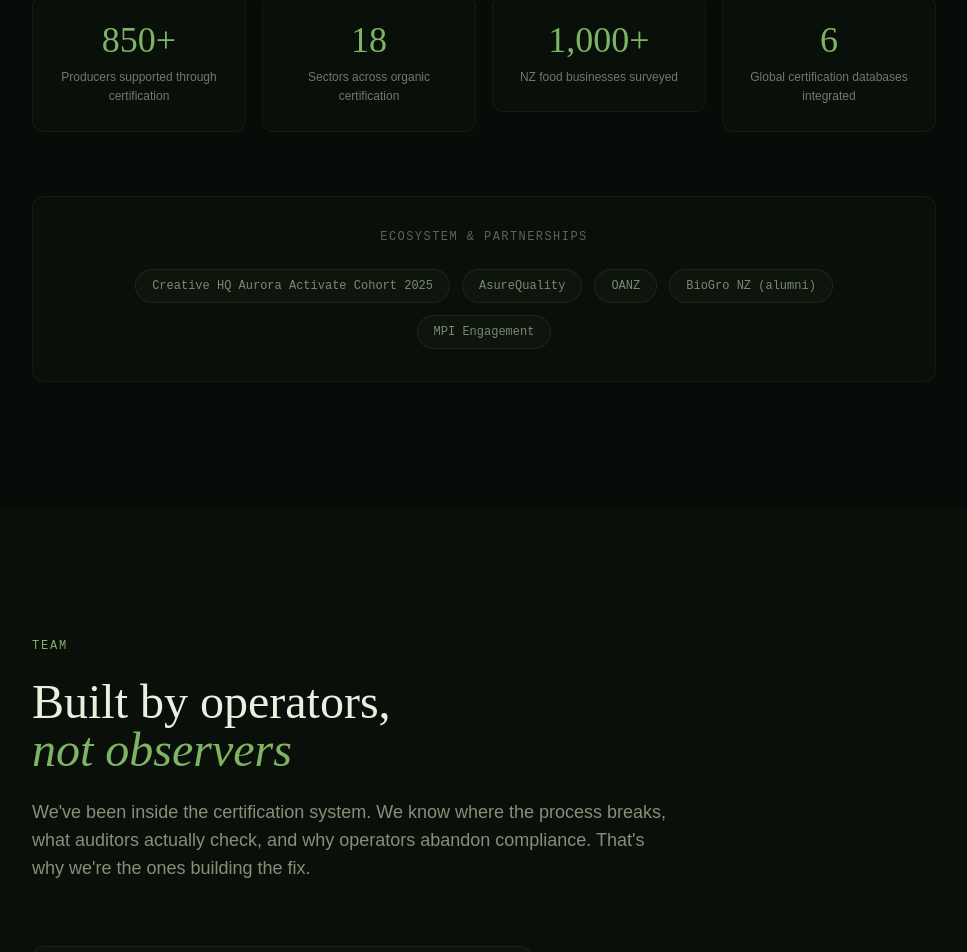
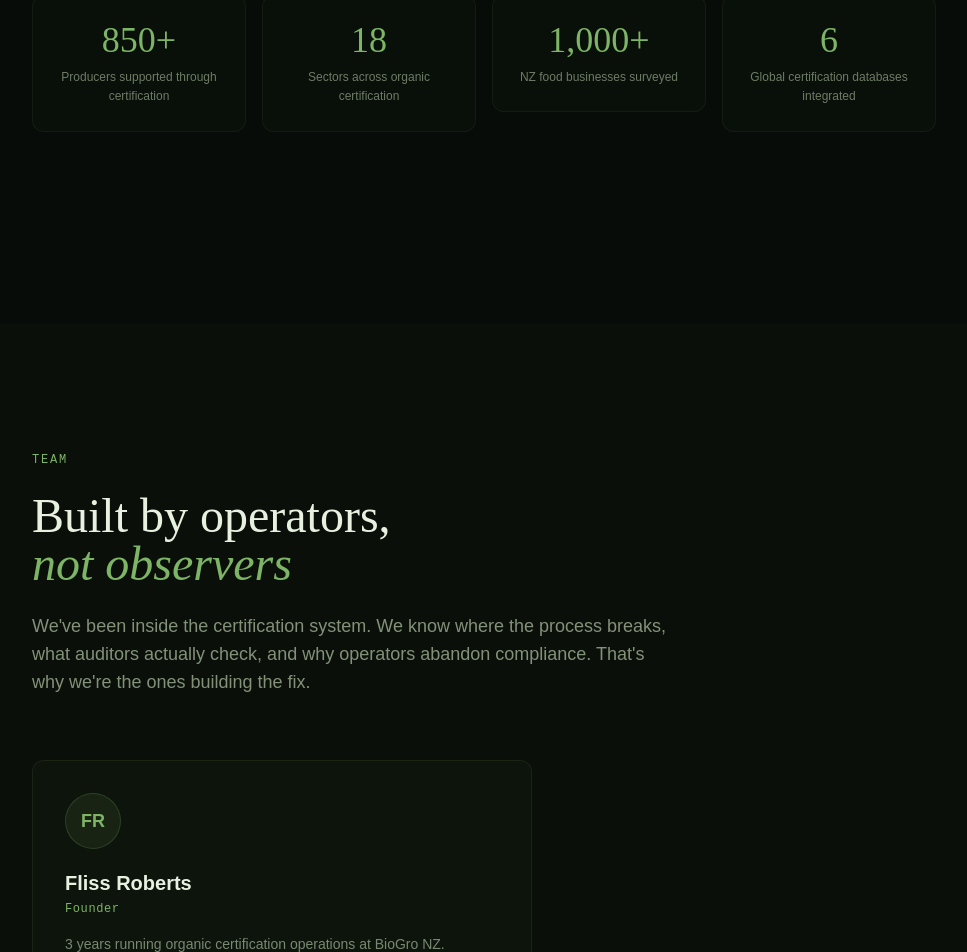
Before and after one commit to Greenback-nz/greenback-impact-launch, a React (Vite) app: page / in a window 1280 px wide. Shown: the part 3712-4664 px from the top of the page, without its empty margins (156-1123 px from the left). Built offline with nearby package versions, Linux system fonts and the light colour scheme.

Commit message:
Remove Ecosystem & Partnerships section from Traction
Co-Authored-By: Claude Opus 4.6 <noreply@anthropic.com>

```diff
--- a/src/pages/Index.tsx
+++ b/src/pages/Index.tsx
@@ -515,13 +515,6 @@ function Traction() {
     { value: "6", label: "Global certification databases integrated" },
   ];
 
-  const partners = [
-    "Creative HQ Aurora Activate Cohort 2025",
-    "AsureQuality",
-    "OANZ",
-    "BioGro NZ (alumni)",
-    "MPI Engagement",
-  ];
 
   return (
     <section
@@ -638,38 +631,6 @@ function Traction() {
           ))}
         </div>
 
-        {/* Partners */}
-        <FadeIn delay={0.5}>
-          <div
-            className="p-8 rounded-xl border text-center"
-            style={{
-              borderColor: "rgba(125, 180, 101, 0.08)",
-              background: "rgba(125, 180, 101, 0.02)",
-            }}
-          >
-            <h4
-              className="font-dm-mono text-xs tracking-widest uppercase mb-6"
-              style={{ color: "rgba(212, 232, 194, 0.4)", letterSpacing: "0.12em" }}
-            >
-              Ecosystem & Partnerships
-            </h4>
-            <div className="flex flex-wrap justify-center gap-3">
-              {partners.map((partner, i) => (
-                <span
-                  key={i}
-                  className="font-dm-mono text-xs px-4 py-2 rounded-full border"
-                  style={{
-                    color: "rgba(212, 232, 194, 0.55)",
-                    borderColor: "rgba(125, 180, 101, 0.12)",
-                    background: "rgba(125, 180, 101, 0.04)",
-                  }}
-                >
-                  {partner}
-                </span>
-              ))}
-            </div>
-          </div>
-        </FadeIn>
       </div>
     </section>
   );
```
